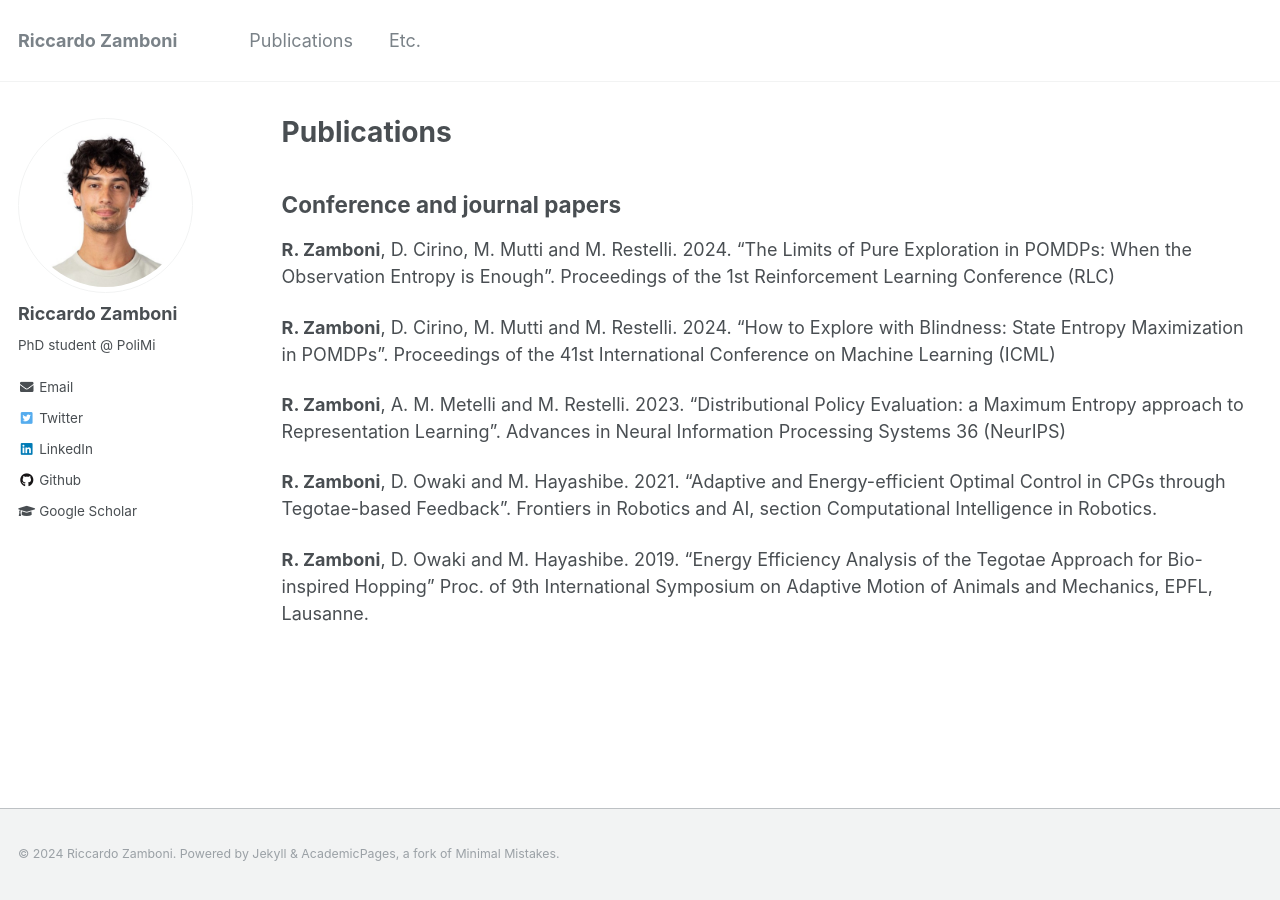
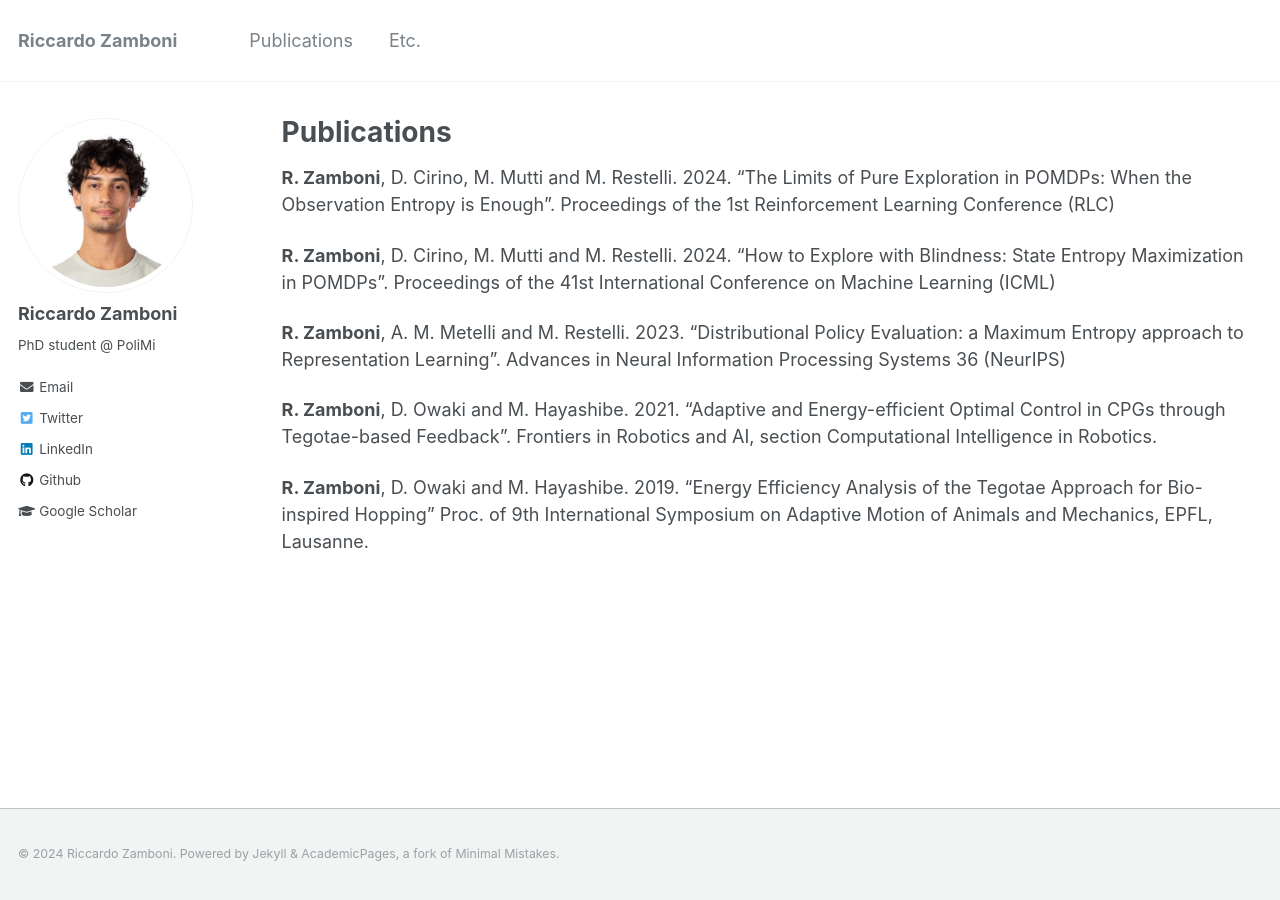
Before and after one commit to RiccZamboni/ricczamboni.github.io, a Jekyll site: the page built from _pages/publications.md, in a window 1280 px wide. Built offline with Jekyll 4.4.1, drawn with Linux system fonts in a browser that asks for light colours.

Commit message:
update pub

```diff
--- a/_pages/publications.md
+++ b/_pages/publications.md
@@ -5,7 +5,6 @@ permalink: /publications/
 author_profile: true
 ---
 
-## Conference and journal papers
 
 **R. Zamboni**, D. Cirino, M. Mutti and M. Restelli. 2024. "The Limits of Pure Exploration in POMDPs: When the Observation Entropy is Enough”. Proceedings of the 1st Reinforcement Learning Conference (RLC)
 
```
